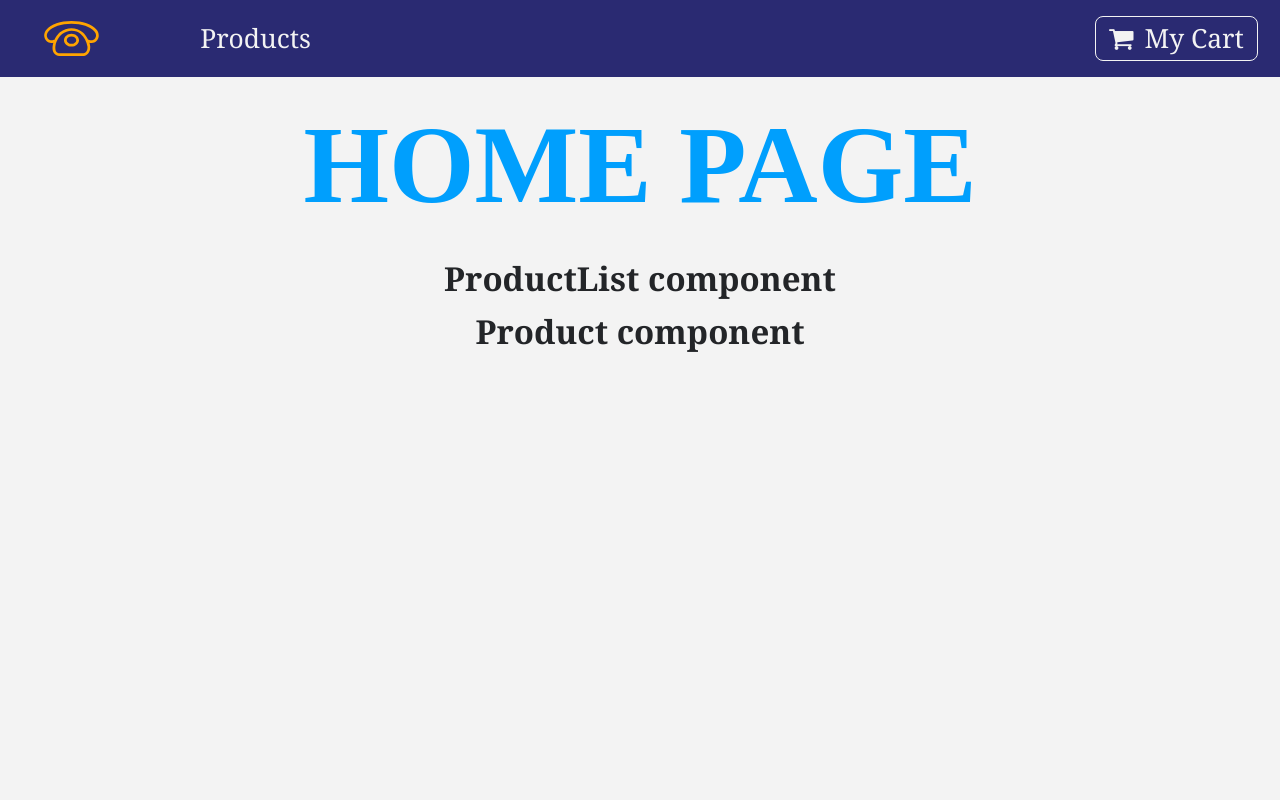
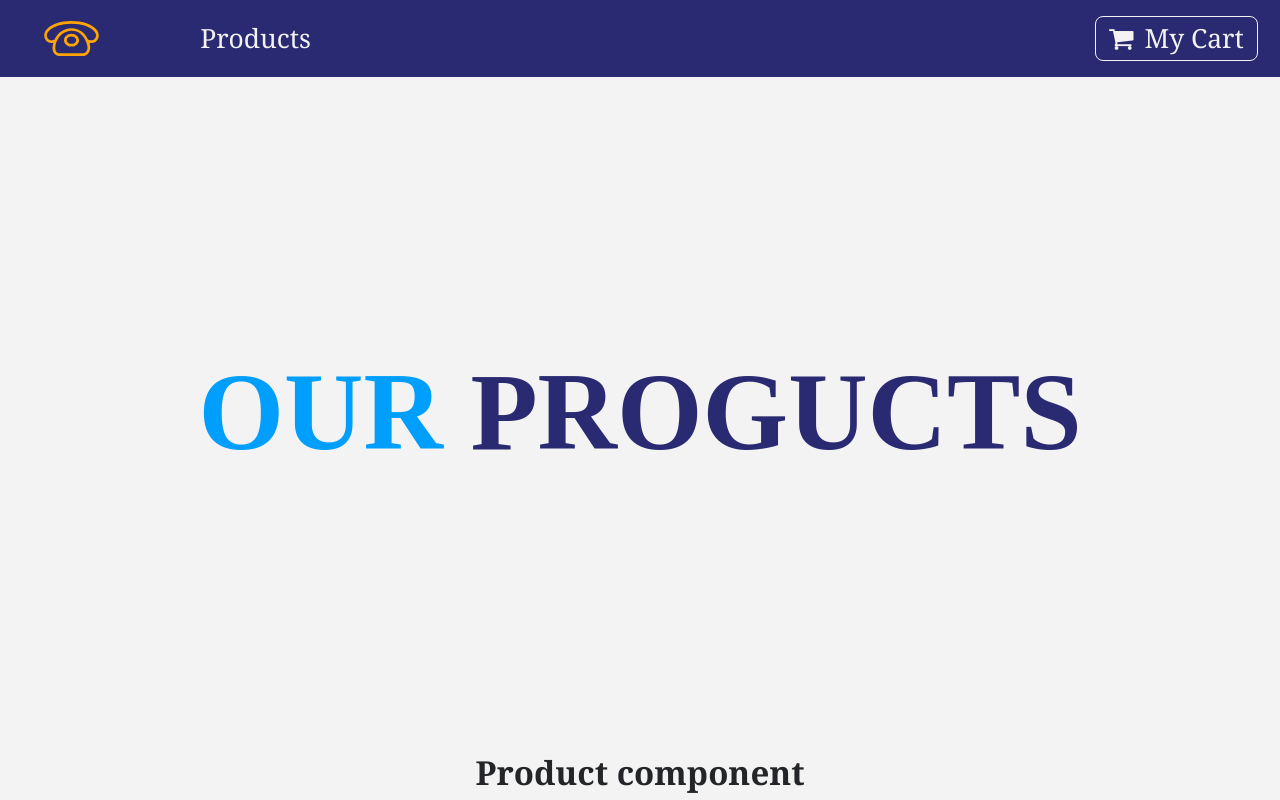
Before and after one commit to Jogata/SoftUni-React-Project, a React (Vite) app in the folder client/: page / in a window 1280 px wide. Built offline with nearby package versions, Linux system fonts and the light colour scheme; a web font is replaced by a local one.

Commit message:
added title component

```diff
--- a/client/public/styles.css
+++ b/client/public/styles.css
@@ -1136,3 +1136,11 @@ a:focus-visible {
 .cart .cart-link:hover a {
   color: var(--main-blue);
 }
+
+.page-title {
+  padding: 2rem 0;
+}
+
+.page-title h1 {
+  text-align: center;
+}
--- a/client/src/components/phone-e-commerce/PhoneHome.jsx
+++ b/client/src/components/phone-e-commerce/PhoneHome.jsx
@@ -3,7 +3,7 @@ import { ProductList } from "./ProductList";
 export function PhoneHome() {
     return (
         <>
-            <h1>Home page</h1>
+            {/* <h1>Home page</h1> */}
             <ProductList />
         </>
     )
--- a/client/src/components/phone-e-commerce/ProductList.jsx
+++ b/client/src/components/phone-e-commerce/ProductList.jsx
@@ -1,9 +1,10 @@
 import { Product } from "./Product";
+import { Title } from "./Title";
 
 export function ProductList() {
     return (
         <>
-            <h2 className="blue-color">ProductList component</h2>
+            <Title name={"Our"} title={"Progucts"} />
             <Product />
         </>
     )
--- /dev/null
+++ b/client/src/components/phone-e-commerce/Title.jsx
@@ -0,0 +1,9 @@
+export function Title({name, title}) {
+    return (
+        <>
+        <div className="page-title">
+            <h1>{name} <span className="blue-text">{title}</span></h1>
+        </div>
+        </>
+    )
+}
```
